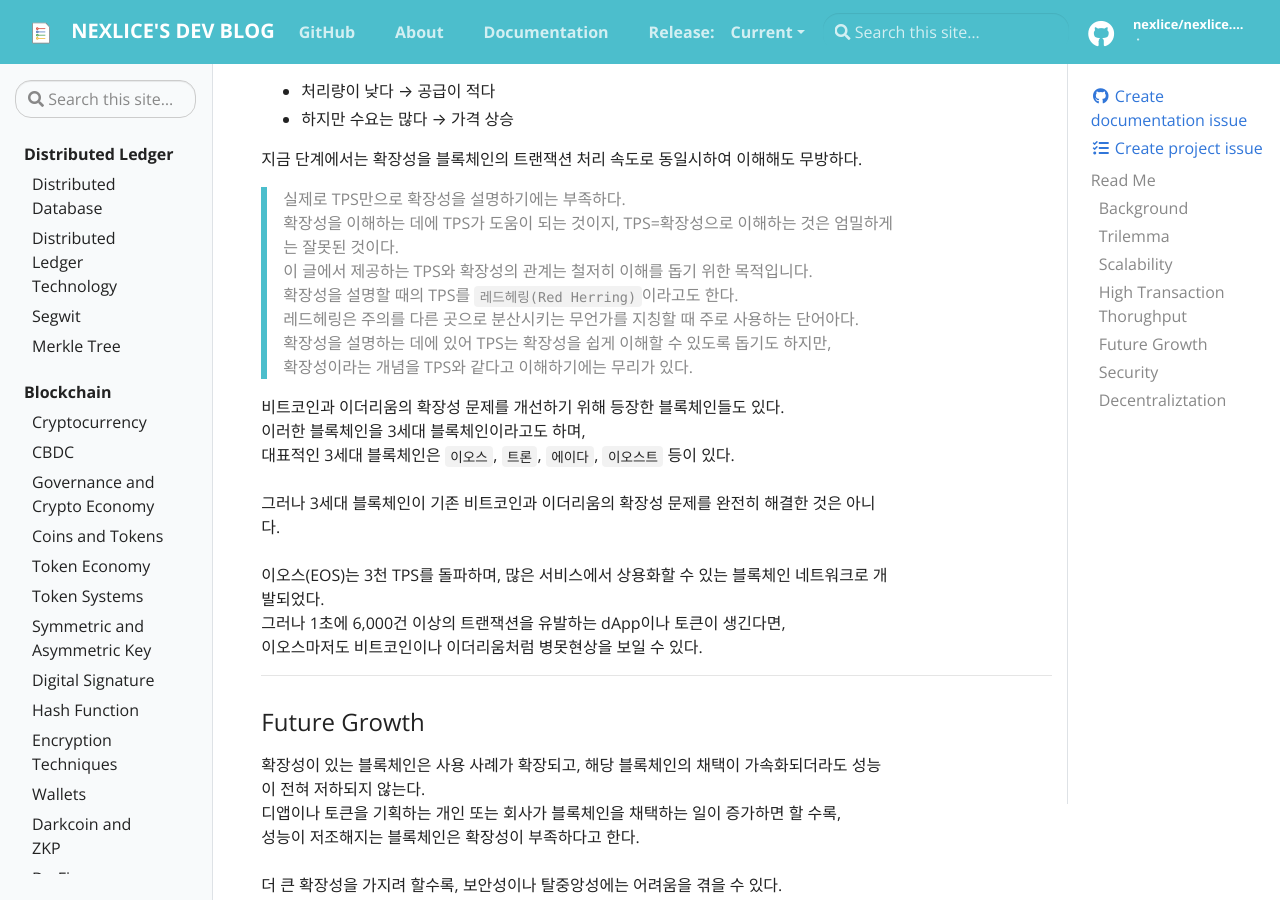
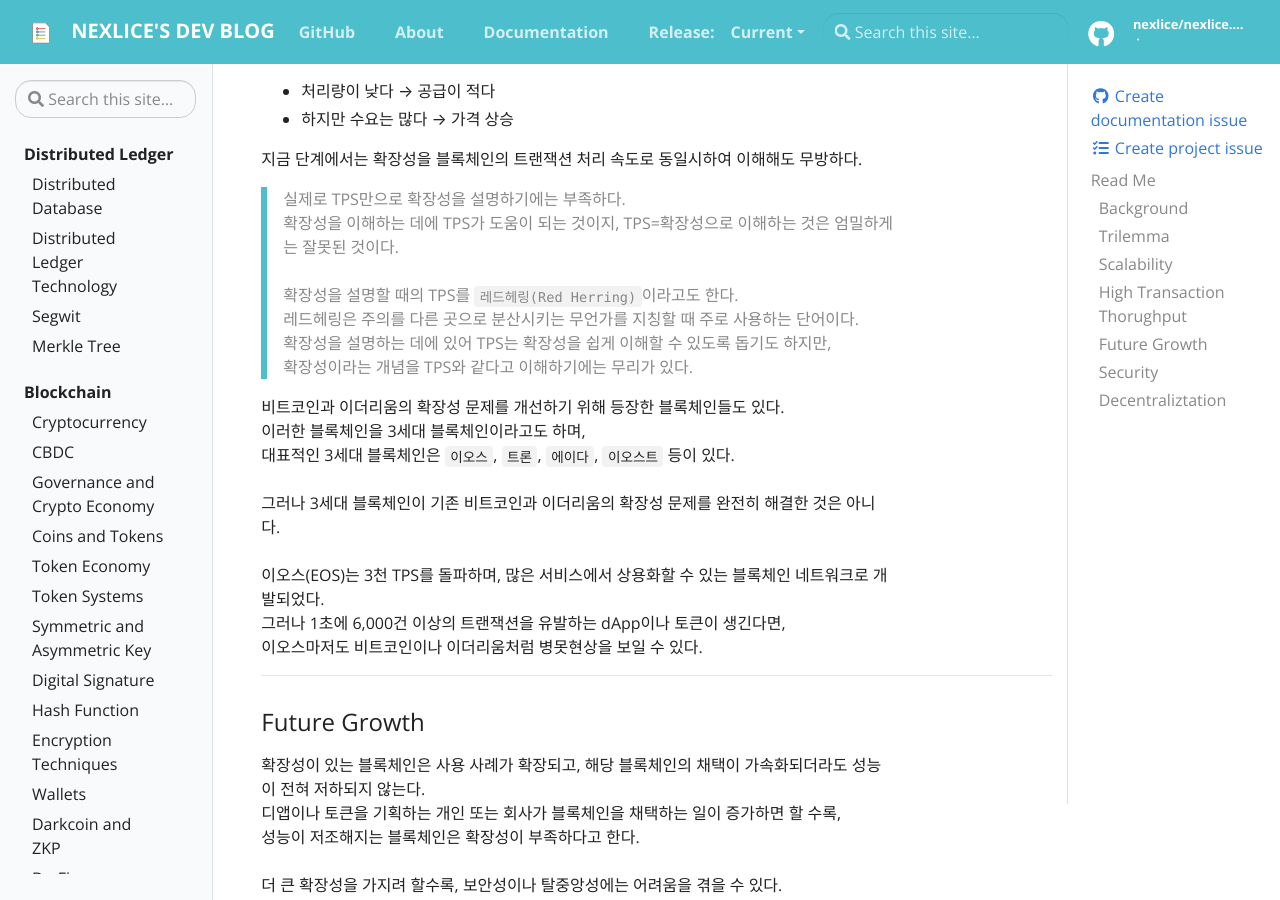
Before and after one commit to nexlice/nexlice.github.io, a Jekyll site: the page built from _docs/blockchain/trilemma.md, in a window 1280 px wide and 900 px high, scrolled down 3565 px. Built offline with Jekyll 4.4.1, drawn with Linux system fonts in a browser that asks for light colours.

Commit message:
fix: typo

```diff
--- a/_docs/blockchain/trilemma.md
+++ b/_docs/blockchain/trilemma.md
@@ -109,10 +109,9 @@
 
 > 실제로 TPS만으로 확장성을 설명하기에는 부족하다.
 > 확장성을 이해하는 데에 TPS가 도움이 되는 것이지, TPS=확장성으로 이해하는 것은 엄밀하게는 잘못된 것이다.
-> 이 글에서 제공하는 TPS와 확장성의 관계는 철저히 이해를 돕기 위한 목적입니다.
 > <br>
 > 확장성을 설명할 때의 TPS를 `레드헤링(Red Herring)`이라고도 한다.
-> 레드헤링은 주의를 다른 곳으로 분산시키는 무언가를 지칭할 때 주로 사용하는 단어아다.
+> 레드헤링은 주의를 다른 곳으로 분산시키는 무언가를 지칭할 때 주로 사용하는 단어이다.
 > 확장성을 설명하는 데에 있어 TPS는 확장성을 쉽게 이해할 수 있도록 돕기도 하지만,
 > 확장성이라는 개념을 TPS와 같다고 이해하기에는 무리가 있다.
 
```
